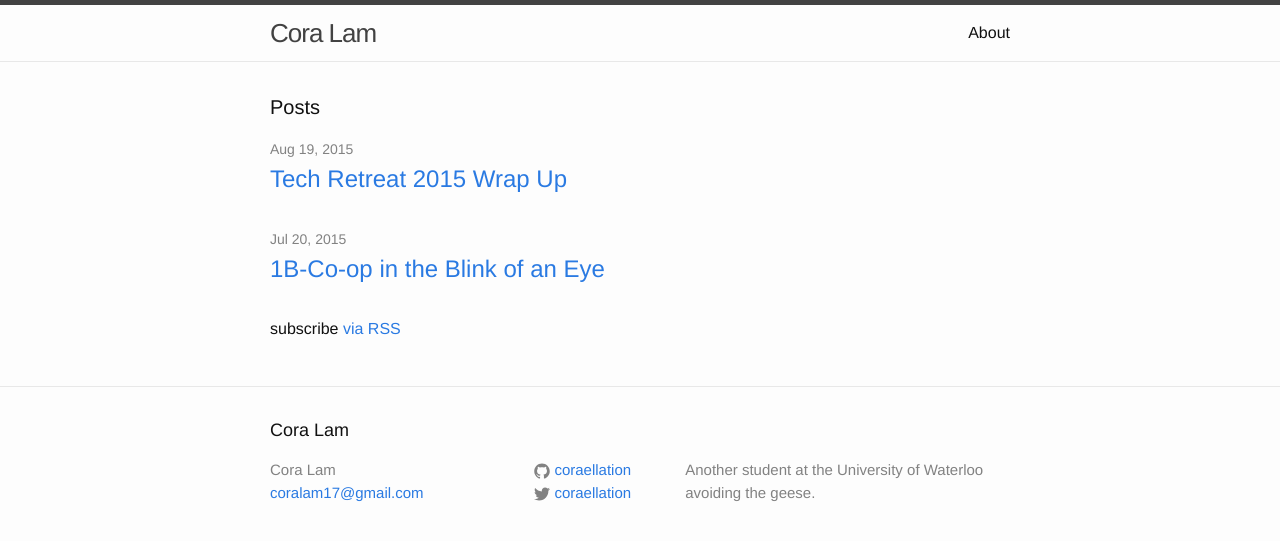
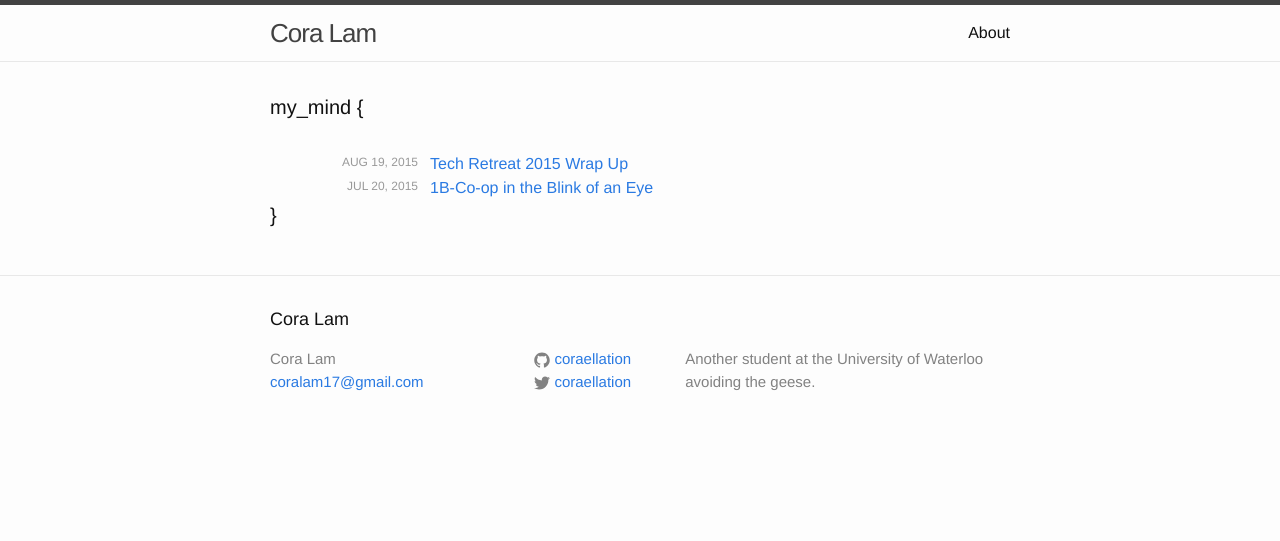
Before and after one commit to Coraellation/coraellation.github.io, a Jekyll site: the page built from index.html, in a window 1280 px wide. Shown: the top 541 px of the page. Built offline with Jekyll 4.4.1, drawn with Linux system fonts in a browser that asks for light colours.

Commit message:
Modified alignment of posts in archive

```diff
--- a/css/main.scss
+++ b/css/main.scss
@@ -20,6 +20,8 @@ $brand-color:      #2a7ae2;
 $grey-color:       #828282;
 $grey-color-light: lighten($grey-color, 40%);
 $grey-color-dark:  darken($grey-color, 25%);
+
+$teal-color:       #46A9B3;
 
 // Width of the content area
 $content-width:    800px;
@@ -50,3 +52,47 @@ $on-laptop:        800px;
         "layout",
         "syntax-highlighting"
 ;
+
+// Entries
+.entries {
+	list-style: none;
+	margin: 0;
+	padding: 0;
+}
+
+.entry {
+	margin: 0 0 1.5em 0;
+	line-height: 1;
+}
+
+.entry-date,
+.entry-title {
+	float: left;
+}
+
+.entry-date {
+	line-height: 1.75;
+	color: #999;
+	font-size: .75em;
+	text-align: right;
+	text-transform: uppercase;
+	width: 20%;
+}
+
+.entry-title {
+	display: inline;
+	text-indent: .75em;
+	overflow: hidden;
+	text-overflow: ellipsis;
+	white-space: nowrap;
+	word-wrap: normal;
+	width: 80%;
+}
+
+.entry-title h2 {
+	display: inline;
+	line-height: 1.25;
+	font-family: "Roboto", sans-serif;
+	font-size: 1em;
+	margin: 0;
+}
--- a/index.html
+++ b/index.html
@@ -4,20 +4,20 @@ layout: default
 
 <div class="home">
 
-  <h1 class="page-heading">Posts</h1>
+  <h1 class="page-heading">my_mind {</h1>
+
 
   <ul class="post-list">
     {% for post in site.posts %}
       <li>
-        <span class="post-meta">{{ post.date | date: "%b %-d, %Y" }}</span>
-
-        <h2>
-          <a class="post-link" href="{{ post.url | prepend: site.baseurl }}">{{ post.title }}</a>
-        </h2>
+          <div class="entry-date">
+              {{ post.date | date: "%b %-d, %Y" }}
+          </div>
+          <div class="entry-title">
+              <a href="{{ post.url | prepend: site.baseurl }}">{{ post.title }}</a>
+          </div>
       </li>
     {% endfor %}
   </ul>
-
-  <p class="rss-subscribe">subscribe <a href="{{ "/feed.xml" | prepend: site.baseurl }}">via RSS</a></p>
-
+    <h1 class="page-heading">}</h1>
 </div>
```
